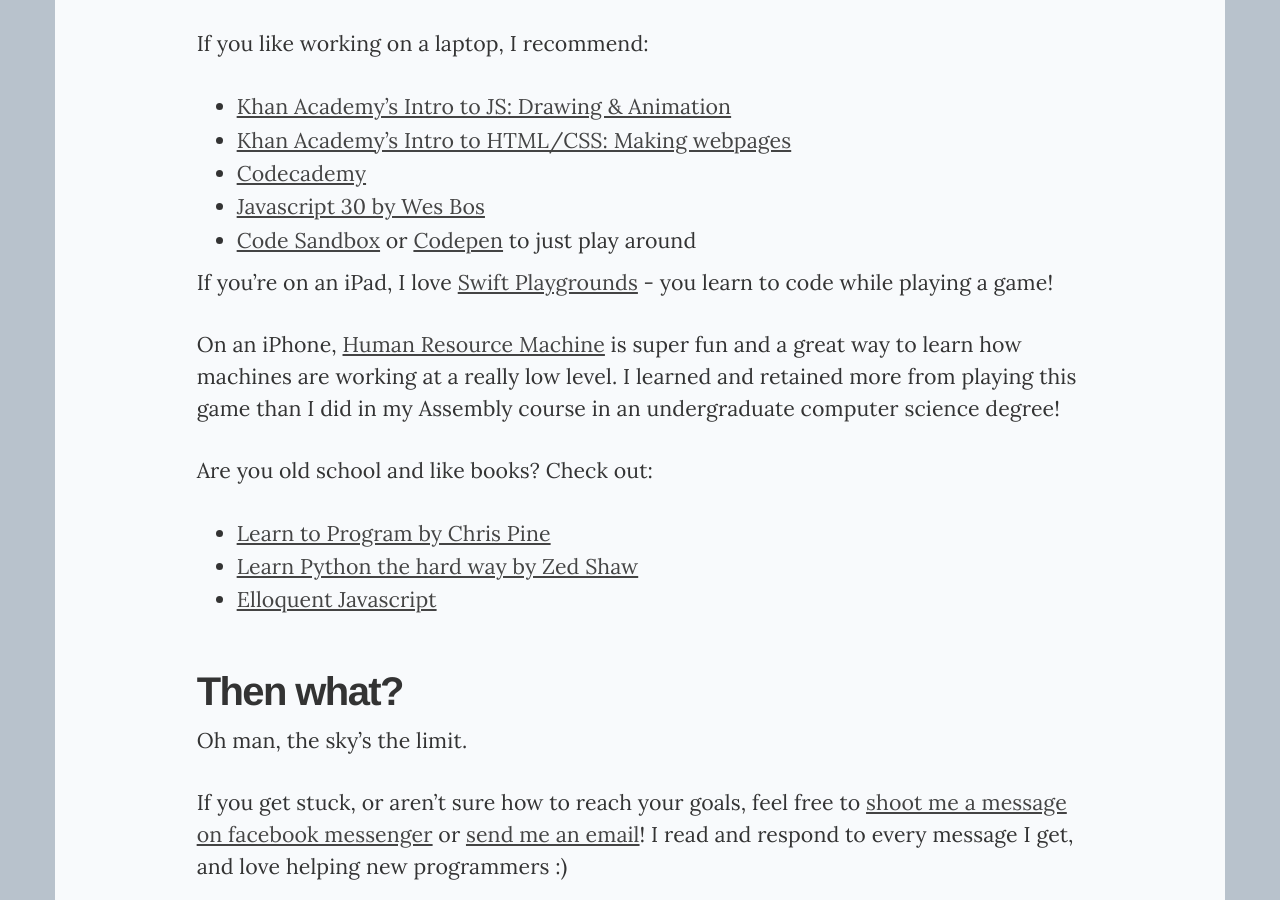
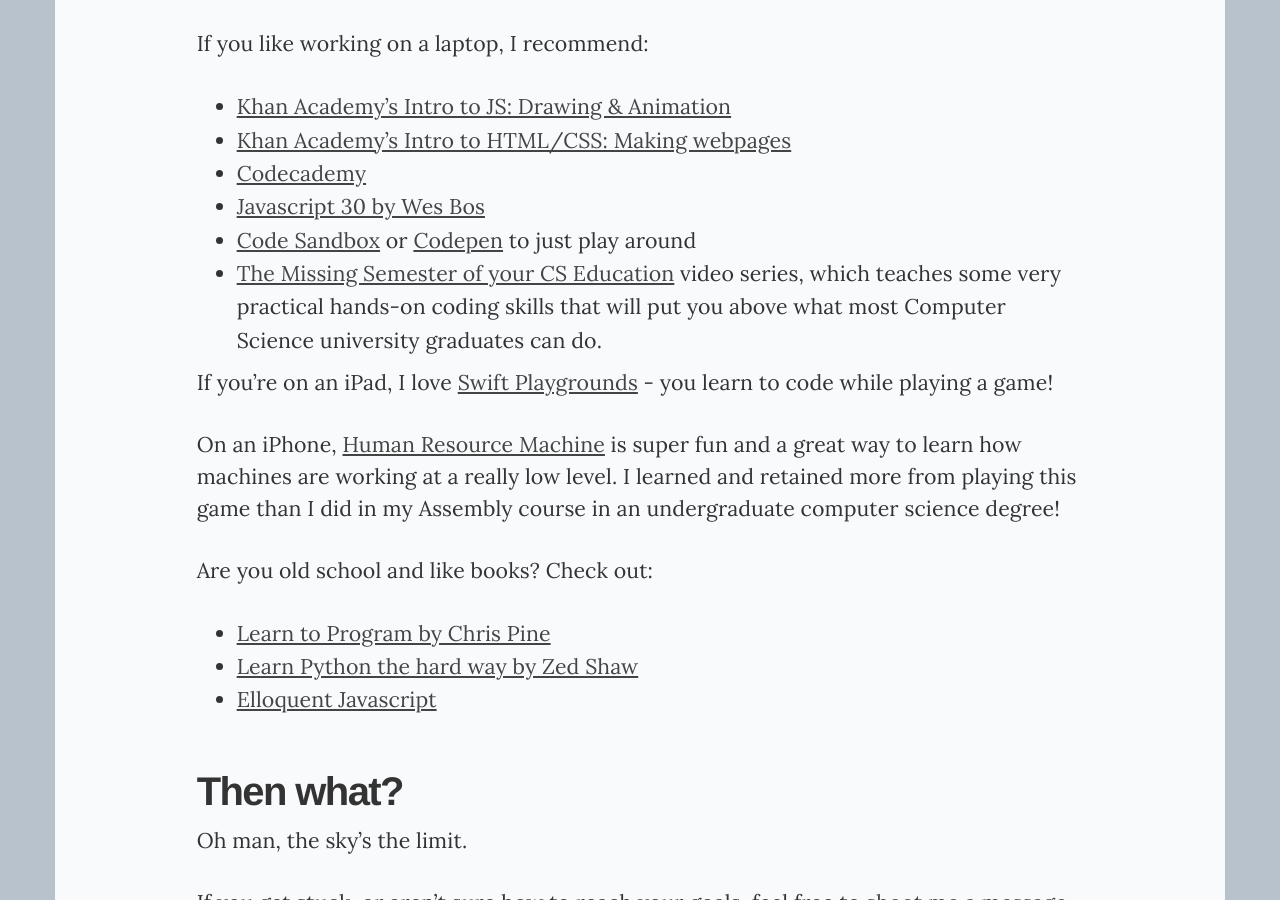
Before and after one commit to christiangenco/christiangenco.github.io, a Jekyll site: the page built from _posts/2012-12-01-you-should-learn-to-program.md, in a window 1280 px wide and 900 px high, scrolled down 3005 px. Built offline with Jekyll 4.4.1, drawn with Linux system fonts in a browser that asks for light colours; nearby versions of some CDN libraries.

Commit message:
add a productivity link

```diff
--- a/_posts/2012-12-01-you-should-learn-to-program.md
+++ b/_posts/2012-12-01-you-should-learn-to-program.md
@@ -77,6 +77,7 @@
 - [Codecademy](https://www.codecademy.com/)
 - [Javascript 30 by Wes Bos](https://javascript30.com)
 - [Code Sandbox](http://codesandbox.io) or [Codepen](http://codepen.io) to just play around
+- [The Missing Semester of your CS Education](https://missing.csail.mit.edu/) video series, which teaches some very practical hands-on coding skills that will put you above what most Computer Science university graduates can do.
 
 If you're on an iPad, I love [Swift Playgrounds](https://www.apple.com/swift/playgrounds/) - you learn to code while playing a game!
 
```
